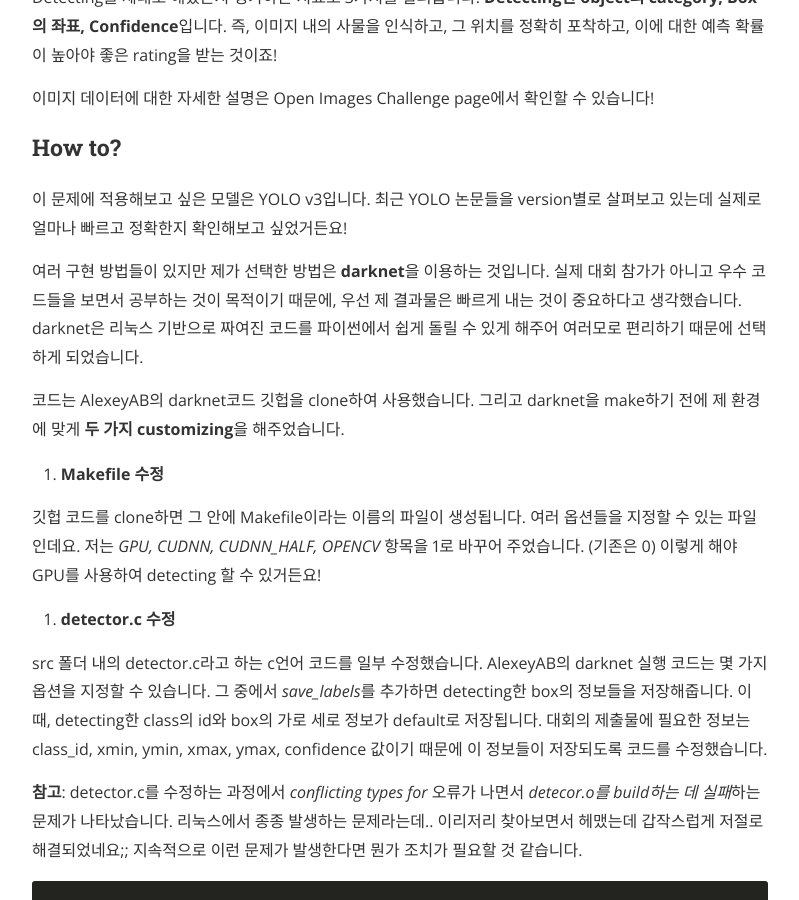
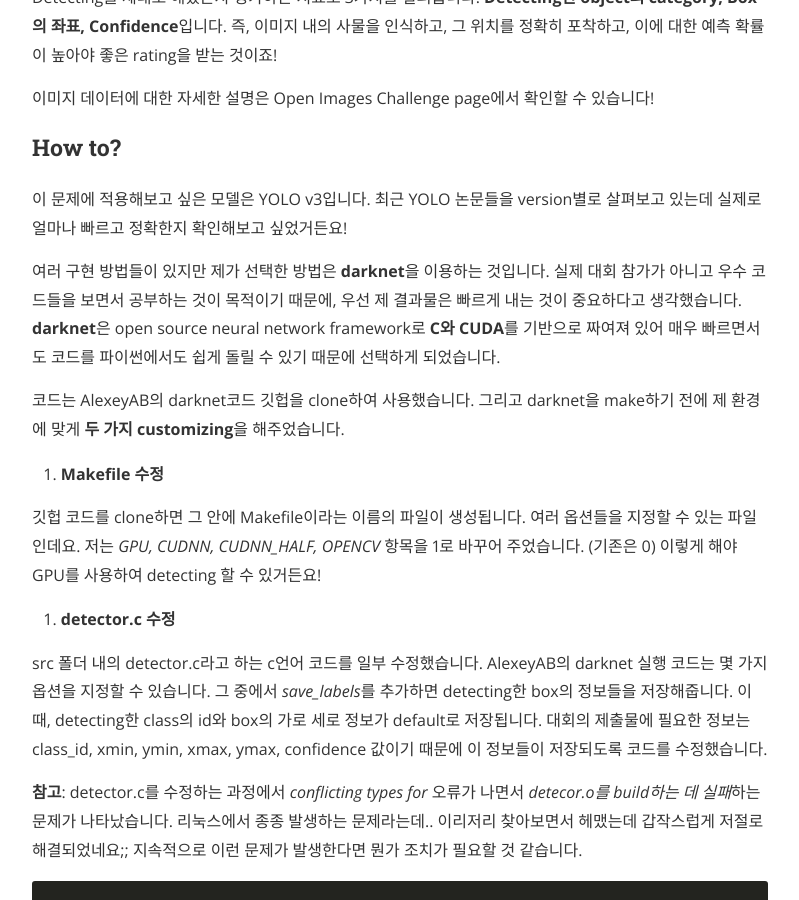
Before and after one commit to decision-J/decidion-J.github.io, a Jekyll site: the page built from _posts/2021-07-15-Google AI Open Images - Object Detection Track.md, in a window 1280 px wide and 900 px high, scrolled down 1451 px. Shown: the whole window, without its empty margins (240-1039 px from the left). Built offline with Jekyll 4.4.1, drawn with Linux system fonts in a browser that asks for light colours; nearby versions of some CDN libraries; comment, search, counter and statistics services are not loaded.

Commit message:
Update 2021-07-15-Google AI Open Images - Object Detection Track.md

```diff
--- a/_posts/2021-07-15-Google AI Open Images - Object Detection Track.md
+++ b/_posts/2021-07-15-Google AI Open Images - Object Detection Track.md
@@ -29,7 +29,7 @@ Detecting을 제대로 해냈는지 평가하는 지표로 3가지를 살펴봅
 이 문제에 적용해보고 싶은 모델은 YOLO v3입니다.
 최근 YOLO 논문들을 version별로 살펴보고 있는데 실제로 얼마나 빠르고 정확한지 확인해보고 싶었거든요!
 
-여러 구현 방법들이 있지만 제가 선택한 방법은 **darknet**을 이용하는 것입니다. 실제 대회 참가가 아니고 우수 코드들을 보면서 공부하는 것이 목적이기 때문에, 우선 제 결과물은 빠르게 내는 것이 중요하다고 생각했습니다. darknet은 리눅스 기반으로 짜여진 코드를 파이썬에서 쉽게 돌릴 수 있게 해주어 여러모로 편리하기 때문에 선택하게 되었습니다.
+여러 구현 방법들이 있지만 제가 선택한 방법은 **darknet**을 이용하는 것입니다. 실제 대회 참가가 아니고 우수 코드들을 보면서 공부하는 것이 목적이기 때문에, 우선 제 결과물은 빠르게 내는 것이 중요하다고 생각했습니다. **darknet**은 open source neural network framework로 **C와 CUDA**를 기반으로 짜여져 있어 매우 빠르면서도 코드를 파이썬에서도 쉽게 돌릴 수 있기 때문에 선택하게 되었습니다.
 
 코드는 [AlexeyAB](https://github.com/AlexeyAB/darknet)의 darknet코드 깃헙을 clone하여 사용했습니다. 그리고 darknet을 make하기 전에 제 환경에 맞게 **두 가지 customizing**을 해주었습니다.
 
```
